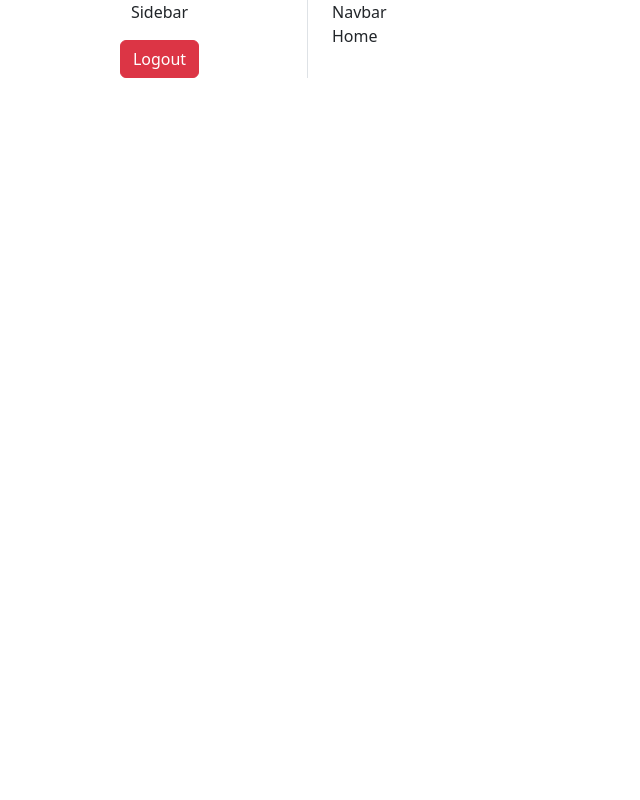
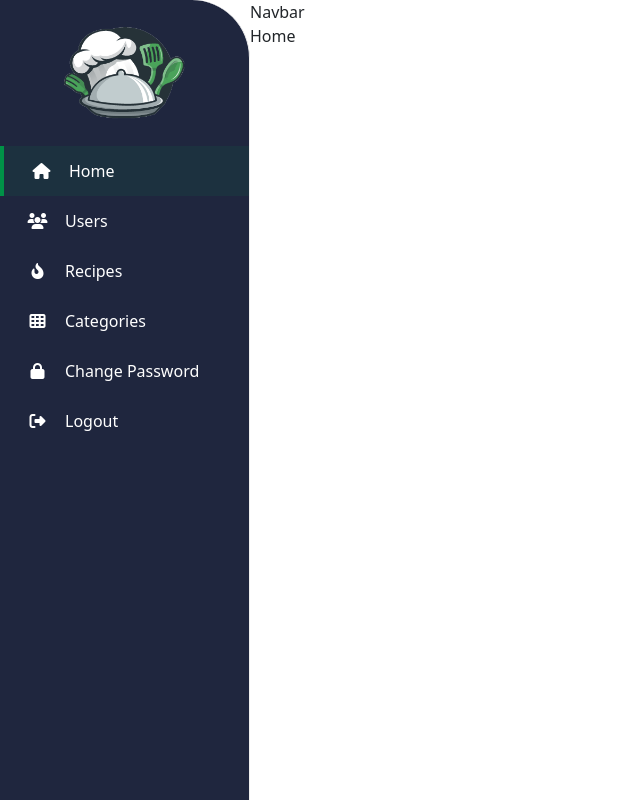
Before and after one commit to AnasKhaled7/FMS-React, a React (Vite) app: page /dashboard in a window 1280 px wide. Shown: the whole page, without its empty margins (0-640 px from the left). Built offline with nearby package versions, Linux system fonts and the light colour scheme; sample sign-in values are in the browser's storage.

Commit message:
Add sidebar component

```diff
--- a/package.json
+++ b/package.json
@@ -17,6 +17,7 @@
     "react": "^18.2.0",
     "react-dom": "^18.2.0",
     "react-hook-form": "^7.50.1",
+    "react-pro-sidebar": "^1.1.0",
     "react-router-dom": "^6.22.0",
     "react-toastify": "^10.0.4"
   },
--- a/src/components/root-layout/RootLayout.jsx
+++ b/src/components/root-layout/RootLayout.jsx
@@ -3,15 +3,12 @@ import { Navbar, Sidebar } from "../";
 
 const RootLayout = () => {
   return (
-    <main className="container-fluid">
-      <div className="row">
-        <div className="col-md-3">
-          <Sidebar />
-        </div>
-        <div className="col-md-9">
-          <Navbar />
-          <Outlet />
-        </div>
+    <main className="d-flex">
+      <Sidebar />
+
+      <div className="w-100">
+        <Navbar />
+        <Outlet />
       </div>
     </main>
   );
--- a/src/components/sidebar/Sidebar.jsx
+++ b/src/components/sidebar/Sidebar.jsx
@@ -1,7 +1,15 @@
-import { useNavigate } from "react-router-dom";
+import { useState } from "react";
+import { NavLink, useNavigate } from "react-router-dom";
+import { Sidebar as ProSidebar, Menu, MenuItem } from "react-pro-sidebar";
+import logo from "../../assets/sidebar-logo.png";
 
 const Sidebar = () => {
   const navigate = useNavigate();
+
+  const [isCollapsed, setIsCollapsed] = useState(false);
+
+  const toggleSidebar = () =>
+    setIsCollapsed((prevIsCollapsed) => !prevIsCollapsed);
 
   const logout = () => {
     localStorage.removeItem("token");
@@ -9,13 +17,76 @@ const Sidebar = () => {
   };
 
   return (
-    <div className="d-flex flex-column align-items-center border-end border-1">
-      <p>Sidebar</p>
+    <ProSidebar
+      backgroundColor="transparent"
+      rootStyles={{
+        height: "100vh",
+        position: "sticky",
+        top: 0,
+        left: 0,
+        borderTopRightRadius: "58px",
+        backgroundColor: "#1F263E",
+      }}
+      collapsed={isCollapsed}
+    >
+      <Menu
+        menuItemStyles={{
+          button: {
+            color: "#FFF",
+            [`&.active`]: {
+              backgroundColor: "#0092471A",
+              borderLeft: "4px solid #009247",
+            },
+            [`&:hover`]: {
+              backgroundColor: "#0092471A",
+            },
+          },
+        }}
+      >
+        <div className="text-center py-4" onClick={toggleSidebar}>
+          <img
+            src={logo}
+            alt="menu"
+            className="w-50"
+            style={{ cursor: "pointer" }}
+          />
+        </div>
 
-      <button className="btn btn-danger" onClick={logout}>
-        Logout
-      </button>
-    </div>
+        <MenuItem
+          icon={<i className="fa fa-home"></i>}
+          component={<NavLink to="/dashboard" end />}
+        >
+          Home
+        </MenuItem>
+        <MenuItem
+          icon={<i className="fa fa-users"></i>}
+          component={<NavLink to="/dashboard/users" />}
+        >
+          Users
+        </MenuItem>
+        <MenuItem
+          icon={<i className="fa-solid fa-fire-flame-curved"></i>}
+          component={<NavLink to="/dashboard/recipes" />}
+        >
+          Recipes
+        </MenuItem>
+        <MenuItem
+          icon={<i className="fa-solid fa-table-cells"></i>}
+          component={<NavLink to="/dashboard/categories" />}
+        >
+          Categories
+        </MenuItem>
+        <MenuItem icon={<i className="fa-solid fa-lock"></i>}>
+          Change Password
+        </MenuItem>
+        <MenuItem
+          icon={<i className="fa-solid fa-right-from-bracket"></i>}
+          onClick={logout}
+        >
+          Logout
+        </MenuItem>
+      </Menu>
+    </ProSidebar>
   );
 };
 
--- a/src/index.css
+++ b/src/index.css
@@ -1,6 +1,5 @@
 .auth-container {
     min-height: 100vh;
-    height: 100%;
     background-image: linear-gradient(51.22deg, rgba(47, 140, 96, 0.63) -22.39%, rgba(0, 0, 0, 0.6237) 61.76%), url("./assets/auth-bg.png");
     background-size: cover;
     background-position: center;
--- a/src/modules/auth/forgot-password/ForgotPassword.jsx
+++ b/src/modules/auth/forgot-password/ForgotPassword.jsx
@@ -36,14 +36,14 @@ const ForgotPassword = () => {
 
         <form noValidate onSubmit={handleSubmit(onSubmit)}>
           {/* email input */}
-          <div className="input-group">
+          <div className="input-group input-group-lg">
             <span className="input-group-text">
               <i className="fa-solid fa-envelope"></i>
             </span>
             <input
               type="email"
               className="form-control"
-              placeholder="Enter your E-mail"
+              placeholder="Enter your email"
               autoComplete="email"
               {...register("email", {
                 required: "Email is required",
--- a/src/modules/auth/login/Login.jsx
+++ b/src/modules/auth/login/Login.jsx
@@ -45,14 +45,14 @@ const Login = ({ saveUserData }) => {
 
         <form noValidate onSubmit={handleSubmit(onSubmit)}>
           {/* email input */}
-          <div className="input-group">
+          <div className="input-group input-group-lg">
             <span className="input-group-text">
               <i className="fa-solid fa-envelope"></i>
             </span>
             <input
               type="email"
               className="form-control"
-              placeholder="Enter your E-mail"
+              placeholder="Enter your email"
               autoComplete="email"
               {...register("email", {
                 required: "Email is required",
@@ -70,7 +70,7 @@ const Login = ({ saveUserData }) => {
           )}
 
           {/* password input */}
-          <div className="input-group mt-4">
+          <div className="input-group input-group-lg mt-4">
             <span className="input-group-text">
               <i className="fa-solid fa-lock"></i>
             </span>
@@ -83,7 +83,7 @@ const Login = ({ saveUserData }) => {
             />
             <button
               type="button"
-              className="btn btn-outline-secondary"
+              className="btn btn-outline-secondary fs-6"
               onClick={toggleShowPassword}
             >
               <i
--- a/src/modules/auth/reset-password/ResetPassword.jsx
+++ b/src/modules/auth/reset-password/ResetPassword.jsx
@@ -46,14 +46,14 @@ const ResetPassword = () => {
 
         <form noValidate onSubmit={handleSubmit(onSubmit)}>
           {/* email input */}
-          <div className="input-group">
+          <div className="input-group input-group-lg">
             <span className="input-group-text">
               <i className="fa-solid fa-envelope"></i>
             </span>
             <input
               type="email"
               className="form-control"
-              placeholder="Enter your E-mail"
+              placeholder="Enter your email"
               autoComplete="email"
               {...register("email", {
                 required: "Email is required",
@@ -71,7 +71,7 @@ const ResetPassword = () => {
           )}
 
           {/* OTP input */}
-          <div className="input-group mt-4">
+          <div className="input-group input-group-lg mt-4">
             <span className="input-group-text">
               <i className="fa-solid fa-lock"></i>
             </span>
@@ -100,7 +100,7 @@ const ResetPassword = () => {
           )}
 
           {/* new password input */}
-          <div className="input-group mt-4">
+          <div className="input-group input-group-lg mt-4">
             <span className="input-group-text">
               <i className="fa-solid fa-lock"></i>
             </span>
@@ -142,7 +142,7 @@ const ResetPassword = () => {
           )}
 
           {/* confirm password input */}
-          <div className="input-group mt-4">
+          <div className="input-group input-group-lg mt-4">
             <span className="input-group-text">
               <i className="fa-solid fa-lock"></i>
             </span>
```
Also changed, not shown: src/assets/sidebar-logo.png (added), 1 other file (tests, documents, lock files or other folders).
